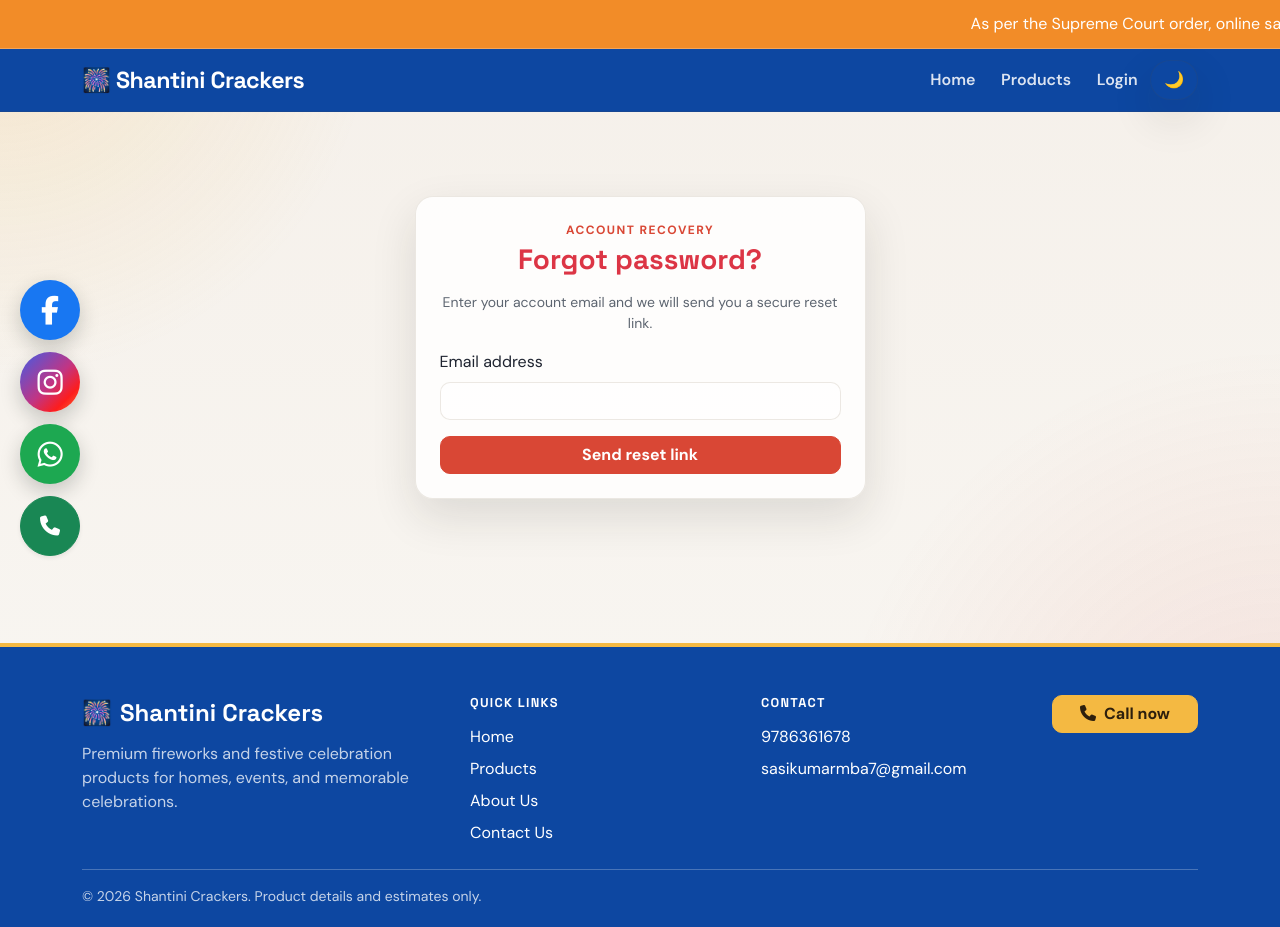
After one commit to ananthavalli0707-rgb/shantinicrackers, a Flask app: page /forgot-password/user in a window 1280 px wide. The commit adds this page. Run offline with Flask 3, Linux system fonts and the light colour scheme; data that the repository does not hold is empty.

Commit message:
Update application auth and account flows

```diff
--- a/app.py
+++ b/app.py
@@ -1,7 +1,9 @@
 import os
 import re
 import smtplib
-from datetime import datetime
+import hashlib
+import secrets
+from datetime import datetime, timedelta, timezone
 from difflib import SequenceMatcher
 from email.message import EmailMessage
 from io import BytesIO
@@ -20,6 +22,7 @@ from config import Config
 app = Flask(__name__, static_folder=os.path.join('templates', 'static'))
 app.config.from_object(Config)
 category_discount_column_ready = False
+password_reset_table_ready = False
 
 
 @app.context_processor
@@ -162,6 +165,22 @@ def get_db_connection():
     return db
 
 
+def ensure_password_reset_table(db):
+    with db.cursor() as cursor:
+        cursor.execute("""
+            CREATE TABLE IF NOT EXISTS password_reset_tokens (
+                id INT AUTO_INCREMENT PRIMARY KEY,
+                account_type VARCHAR(10) NOT NULL,
+                account_id INT NOT NULL,
+                token_hash CHAR(64) NOT NULL UNIQUE,
+                expires_at DATETIME NOT NULL,
+                used_at DATETIME NULL,
+                created_at TIMESTAMP DEFAULT CURRENT_TIMESTAMP,
+                INDEX idx_password_reset_account (account_type, account_id)
+            )
+        """)
+
+
 def parse_estimate_items(estimate_text):
     items = []
     total = 0.0
@@ -301,6 +320,94 @@ def send_estimate_email(recipient, customer_name, estimate_text):
         smtp.send_message(message)
 
     return pdf_path
+
+
+def send_password_reset_email(recipient, reset_url):
+    if not app.config['MAIL_USERNAME'] or not app.config['MAIL_PASSWORD']:
+        return False
+
+    message = EmailMessage()
+    message['Subject'] = 'Reset your Shantini Crackers password'
+    message['From'] = app.config['MAIL_FROM']
+    message['To'] = recipient
+    message.set_content(
+        'We received a request to reset your Shantini Crackers password.\n\n'
+        f'Open this link within 30 minutes to choose a new password:\n{reset_url}\n\n'
+        'If you did not request this, you can ignore this email.'
+    )
+
+    with smtplib.SMTP(app.config['MAIL_SERVER'], app.config['MAIL_PORT']) as smtp:
+        if app.config['MAIL_USE_TLS']:
+            smtp.starttls()
+        smtp.login(app.config['MAIL_USERNAME'], app.config['MAIL_PASSWORD'])
+        smtp.send_message(message)
+    return True
+
+
+def create_password_reset(account_type, account):
+    token = secrets.token_urlsafe(32)
+    token_hash = hashlib.sha256(token.encode('utf-8')).hexdigest()
+    expires_at = datetime.now(timezone.utc).replace(tzinfo=None) + timedelta(minutes=30)
+    db = get_db_connection()
+    try:
+        ensure_password_reset_table(db)
+        with db.cursor() as cursor:
+            cursor.execute(
+                "DELETE FROM password_reset_tokens WHERE account_type = %s AND account_id = %s AND used_at IS NULL",
+                [account_type, account['id']],
+            )
+            cursor.execute(
+                "INSERT INTO password_reset_tokens (account_type, account_id, token_hash, expires_at) VALUES (%s, %s, %s, %s)",
+                [account_type, account['id'], token_hash, expires_at],
+            )
+    finally:
+        db.close()
+    return token
+
+
+def get_reset_account(token):
+    token_hash = hashlib.sha256(token.encode('utf-8')).hexdigest()
+    db = get_db_connection()
+    try:
+        ensure_password_reset_table(db)
+        with db.cursor() as cursor:
+            cursor.execute(
+                """
+                SELECT id, account_type, account_id
+                FROM password_reset_tokens
+                WHERE token_hash = %s AND used_at IS NULL AND expires_at > %s
+                """,
+                [token_hash, datetime.now(timezone.utc).replace(tzinfo=None)],
+            )
+            reset = cursor.fetchone()
+            if not reset:
+                return None
+
+            table = 'users' if reset['account_type'] == 'user' else 'admins'
+            cursor.execute(f"SELECT * FROM {table} WHERE id = %s", [reset['account_id']])
+            account = cursor.fetchone()
+            return reset, account
+    finally:
+        db.close()
+
+
+def complete_password_reset(reset, password):
+    password_hash = generate_password_hash(password)
+    db = get_db_connection()
+    try:
+        ensure_password_reset_table(db)
+        with db.cursor() as cursor:
+            table = 'users' if reset['account_type'] == 'user' else 'admins'
+            cursor.execute(
+                f"UPDATE {table} SET password_hash = %s WHERE id = %s",
+                [password_hash, reset['account_id']],
+            )
+            cursor.execute(
+                "UPDATE password_reset_tokens SET used_at = %s WHERE id = %s AND used_at IS NULL",
+                [datetime.now(timezone.utc).replace(tzinfo=None), reset['id']],
+            )
+    finally:
+        db.close()
 
 
 def require_admin():
@@ -1023,6 +1130,64 @@ def admin_login():
         flash("Invalid admin credentials.", "danger")
     return render_template('admin_login.html')
 
+
+@app.route('/forgot-password/<account_type>', methods=['GET', 'POST'])
+def forgot_password(account_type):
+    if account_type not in ('user', 'admin'):
+        return redirect(url_for('login'))
+
+    if request.method == 'POST':
+        email = (request.form.get('email') or '').strip().lower()
+        table = 'users' if account_type == 'user' else 'admins'
+        db = get_db_connection()
+        try:
+            with db.cursor() as cursor:
+                cursor.execute(f"SELECT * FROM {table} WHERE email = %s", [email])
+                account = cursor.fetchone()
+        finally:
+            db.close()
+
+        if account and account.get('email'):
+            try:
+                token = create_password_reset(account_type, account)
+                reset_path = url_for('reset_password', token=token)
+                reset_url = f"{app.config['APP_BASE_URL']}{reset_path}" if app.config.get('APP_BASE_URL') else url_for('reset_password', token=token, _external=True)
+                send_password_reset_email(account['email'], reset_url)
+            except (OSError, smtplib.SMTPException, pymysql.Error):
+                app.logger.exception('Unable to send password reset email')
+
+        flash('If an account with that email exists, a password reset link has been sent.', 'info')
+        return redirect(url_for('forgot_password', account_type=account_type))
+
+    return render_template('forgot_password.html', account_type=account_type)
+
+
+@app.route('/reset-password/<token>', methods=['GET', 'POST'])
+def reset_password(token):
+    reset_data = get_reset_account(token)
+    if not reset_data:
+        flash('This password reset link is invalid or has expired.', 'danger')
+        return redirect(url_for('login'))
+
+    reset, account = reset_data
+    if not account:
+        flash('This password reset link is invalid or has expired.', 'danger')
+        return redirect(url_for('login'))
+
+    if request.method == 'POST':
+        password = request.form.get('password', '')
+        confirmation = request.form.get('confirm_password', '')
+        if len(password) < 8:
+            flash('Your new password must be at least 8 characters.', 'danger')
+        elif password != confirmation:
+            flash('The passwords do not match.', 'danger')
+        else:
+            complete_password_reset(reset, password)
+            flash('Your password has been changed. Please sign in.', 'success')
+            return redirect(url_for('admin_login' if reset['account_type'] == 'admin' else 'login'))
+
+    return render_template('reset_password.html', account_type=reset['account_type'], token=token)
+
 # --- SESSION-BASED ESTIMATE CART ---
 @app.route('/add_to_cart/<int:product_id>', methods=['POST'])
 def add_to_cart(product_id):
@@ -1266,6 +1431,11 @@ def logout():
     session.clear()
     return render_template('logout.html')
 
+@app.route('/admin/logout')
+def admin_logout():
+    session.clear()
+    return render_template('admin_logout.html')
+
 UPLOAD_FOLDER = os.path.join('templates', 'static', 'uploads')
 ALLOWED_EXTENSIONS = {'png', 'jpg', 'jpeg', 'webp', 'gif'}
 
@@ -1412,4 +1582,4 @@ def admin_delete_product(product_id):
     return redirect(url_for('admin_dashboard'))
 
 if __name__ == '__main__':
-    app.run(debug=True)
+    app.run(host='0.0.0.0', port=5000, debug=True)
--- a/config.py
+++ b/config.py
@@ -18,3 +18,4 @@ class Config:
     MAIL_PASSWORD = os.environ.get('MAIL_PASSWORD', '')
     MAIL_USE_TLS = os.environ.get('MAIL_USE_TLS', 'true').lower() == 'true'
     MAIL_FROM = os.environ.get('MAIL_FROM', '') or MAIL_USERNAME
+    APP_BASE_URL = os.environ.get('APP_BASE_URL', '').rstrip('/')
--- a/templates/account.html
+++ b/templates/account.html
@@ -25,6 +25,7 @@
                     </div>
                     <button type="submit" class="btn btn-danger w-100 fw-bold">Sign In</button>
                 </form>
+                <p class="text-center small mt-3 mb-0"><a href="{{ url_for('forgot_password', account_type='user') }}" class="text-danger">Forgot password?</a></p>
             </section>
 
             <section id="signup-panel" class="account-panel" {% if active_panel != 'signup' %}hidden{% endif %}>
@@ -39,7 +40,7 @@
                     </div>
                     <div class="mb-3">
                         <label class="form-label" for="signup-phone">Mobile Number</label>
-                        <input id="signup-phone" type="tel" name="phone" class="form-control" inputmode="numeric" autocomplete="tel" pattern="[0-9]{7,15}" placeholder="9786361678" required>
+                        <input id="signup-phone" type="tel" name="phone" class="form-control" inputmode="numeric" autocomplete="tel" pattern="[0-9]{7,15}" required>
                     </div>
                     <div class="mb-3">
                         <label class="form-label" for="signup-password">Password</label>
--- a/templates/admin_add_product.html
+++ b/templates/admin_add_product.html
@@ -10,7 +10,7 @@
             <form action="/admin/add-product" method="POST" enctype="multipart/form-data">
                 <div class="mb-3">
                     <label class="form-label fw-bold">Product Name</label>
-                    <input type="text" name="name" class="form-control form-control-lg" placeholder="e.g., 2&quot; Deluxe Sparklers" required>
+                    <input type="text" name="name" class="form-control form-control-lg" required>
                 </div>
                 <div class="row g-3">
                     <div class="col-12 col-sm-6 mb-3">
@@ -33,11 +33,11 @@
                 <div class="row g-3">
                     <div class="col-12 col-sm-6 mb-3">
                         <label class="form-label fw-bold">Actual Price (MRP)</label>
-                        <input type="number" step="0.01" name="actual_price" class="form-control" placeholder="500" required>
+                        <input type="number" step="0.01" name="actual_price" class="form-control" required>
                     </div>
                     <div class="col-12 col-sm-6 mb-3">
                         <label class="form-label fw-bold">Our Discount Price</label>
-                        <input id="discount-price" type="number" step="0.01" name="discount_price" class="form-control" placeholder="Calculated automatically" readonly required>
+                        <input id="discount-price" type="number" step="0.01" name="discount_price" class="form-control" readonly required>
                     </div>
                 </div>
                 <div class="mb-4">
--- a/templates/admin_category_products.html
+++ b/templates/admin_category_products.html
@@ -9,7 +9,7 @@
     <div class="d-flex flex-wrap gap-2">
         <form action="{{ url_for('admin_add_category') }}" method="POST" class="d-flex gap-2">
             <label for="new-category-name" class="visually-hidden">New category name</label>
-            <input id="new-category-name" name="name" type="text" class="form-control" placeholder="New category name" maxlength="100" required>
+            <input id="new-category-name" name="name" type="text" class="form-control" maxlength="100" required>
             <button type="submit" class="btn btn-outline-danger fw-bold text-nowrap">+ Category</button>
         </form>
         <a href="{{ url_for('admin_dashboard') }}" class="btn btn-outline-secondary fw-bold">Dashboard</a>
--- a/templates/admin_login.html
+++ b/templates/admin_login.html
@@ -16,6 +16,7 @@
                 </div>
                 <button type="submit" class="btn btn-danger btn-lg w-100 fw-bold">Open Dashboard</button>
             </form>
+            <p class="text-center small mt-3 mb-0"><a href="{{ url_for('forgot_password', account_type='admin') }}" class="text-danger">Forgot password?</a></p>
         </div>
     </div>
 </div>
--- a/templates/base.html
+++ b/templates/base.html
@@ -38,13 +38,13 @@
                     <a class="nav-link" href="{{ url_for('products') }}">Products</a>
                     {% endif %}
                     {% if not session.get('logged_in') %}
-                        <a class="nav-link" href="{{ url_for('account') }}">Login</a>
+                        <a class="nav-link" href="{{ url_for('admin_login' if request.path.startswith('/admin') else 'account') }}">{{ 'Admin Login' if request.path.startswith('/admin') else 'Login' }}</a>
                     {% else %}
                         <span class="nav-link nav-user">Hi, {{ session['user_name'] }}</span>
                         {% if session.get('is_admin') %}
                             <a class="nav-link" href="{{ url_for('admin_dashboard') }}">Admin Dashboard</a>
                         {% endif %}
-                        <a class="nav-link" href="{{ url_for('logout') }}">Logout</a>
+                        <a class="nav-link" href="{{ url_for('admin_logout' if session.get('is_admin') else 'logout') }}">Logout</a>
                     {% endif %}
                 </div>
             </div>
--- a/templates/cart.html
+++ b/templates/cart.html
@@ -156,7 +156,7 @@
                     </div>
                     <div class="col-sm-6">
                         <label for="customer_phone" class="form-label small text-muted">Contact Number</label>
-                        <input id="customer_phone" type="tel" name="customer_phone" class="form-control" value="{{ session.get('user_phone', '') }}" placeholder="9786361678" inputmode="numeric" required>
+                        <input id="customer_phone" type="tel" name="customer_phone" class="form-control" value="{{ session.get('user_phone', '') }}" inputmode="numeric" required>
                     </div>
                     <div class="col-sm-6">
                         <label for="alternate_contact_number" class="form-label small text-muted">Alternate Contact Number</label>
@@ -168,7 +168,7 @@
                     </div>
                     <div class="col-sm-6">
                         <label for="customer_email" class="form-label small text-muted">Customer Email (optional)</label>
-                        <input id="customer_email" type="email" name="customer_email" class="form-control" value="{{ session.get('user_email', '') }}" placeholder="name@example.com">
+                        <input id="customer_email" type="email" name="customer_email" class="form-control" value="{{ session.get('user_email', '') }}">
                     </div>
                 </div>
                 <button type="submit" class="btn btn-success btn-lg w-100 fw-bold shadow-sm">
--- /dev/null
+++ b/templates/forgot_password.html
@@ -0,0 +1,19 @@
+{% extends 'base.html' %}
+{% block content %}
+<div class="row justify-content-center my-5">
+    <div class="col-12 col-sm-8 col-md-5">
+        <div class="card shadow p-3 p-sm-4 border-0">
+            <p class="section-kicker text-center mb-1">Account recovery</p>
+            <h3 class="fw-bold text-center text-danger mb-3">Forgot password?</h3>
+            <p class="text-muted text-center small">Enter your account email and we will send you a secure reset link.</p>
+            <form method="POST">
+                <div class="mb-3">
+                    <label for="reset-email" class="form-label">Email address</label>
+                    <input id="reset-email" type="email" name="email" class="form-control" autocomplete="email" required>
+                </div>
+                <button type="submit" class="btn btn-danger w-100 fw-bold">Send reset link</button>
+            </form>
+        </div>
+    </div>
+</div>
+{% endblock %}
--- a/templates/login.html
+++ b/templates/login.html
@@ -16,6 +16,7 @@
                 </div>
                 <button type="submit" class="btn btn-danger w-100 fw-bold">Sign In</button>
             </form>
+            <p class="text-center small mt-3 mb-0"><a href="{{ url_for('forgot_password', account_type='user') }}" class="text-danger">Forgot password?</a></p>
             <p class="text-center text-muted small mt-3 mb-0">New customer? <a href="{{ url_for('signup') }}" class="fw-bold text-danger">Create an account</a></p>
         </div>
     </div>
--- a/templates/signup.html
+++ b/templates/signup.html
@@ -16,7 +16,7 @@
                 </div>
                 <div class="mb-3">
                     <label class="form-label">Mobile Number</label>
-                    <input type="tel" name="phone" class="form-control" inputmode="numeric" autocomplete="tel" pattern="[0-9]{7,15}" placeholder="9786361678" required>
+                    <input type="tel" name="phone" class="form-control" inputmode="numeric" autocomplete="tel" pattern="[0-9]{7,15}" required>
                 </div>
                 <div class="mb-3">
                     <label class="form-label">Password</label>
```
Also changed, not shown: init_db.py (+13 -0 lines), templates/admin_logout.html (added, +15 -0 lines), templates/reset_password.html (added, +22 -0 lines), README.md, 1 other file.
